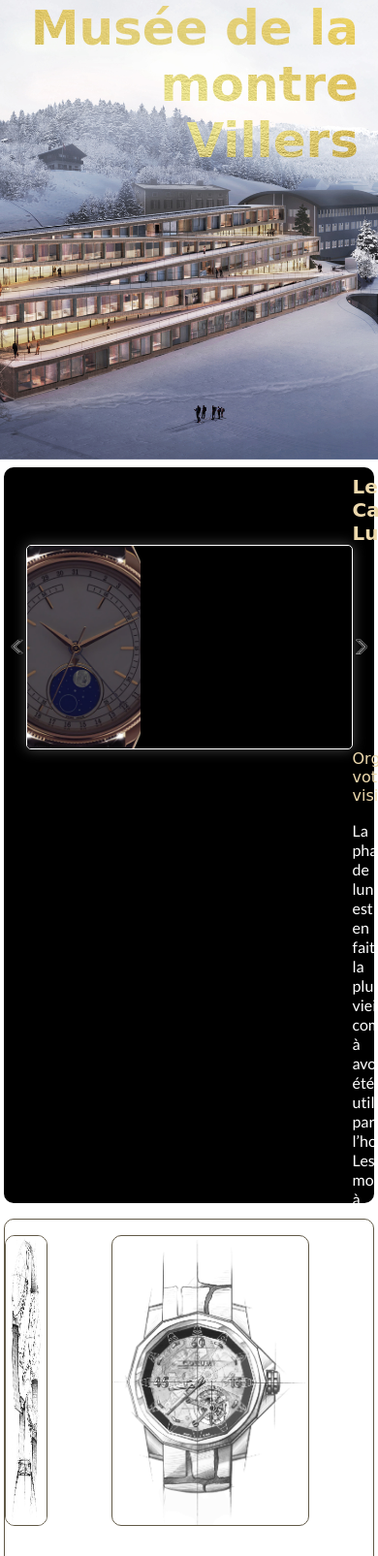
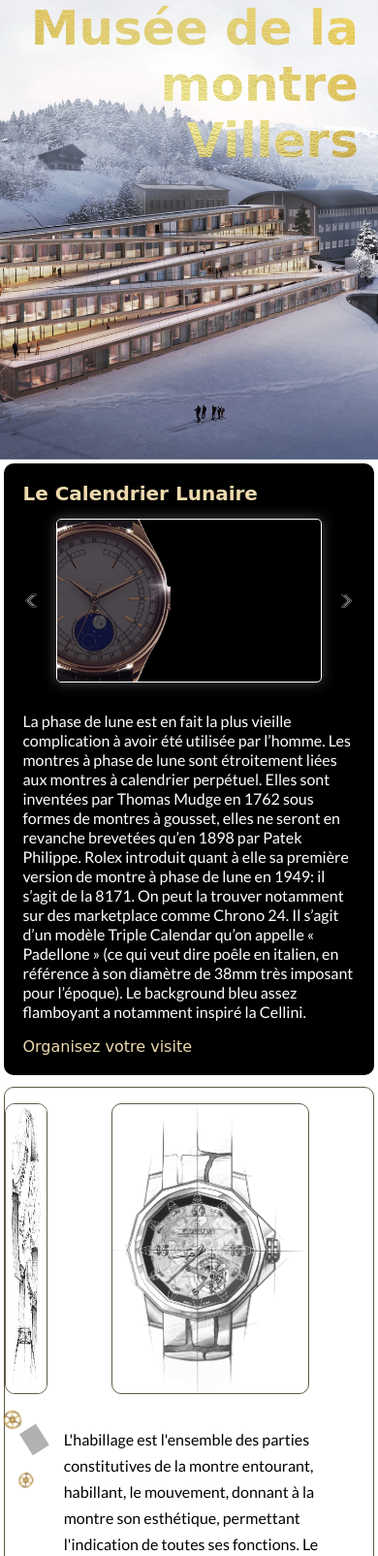
Before and after one commit to Babsybis/watch_museum_website, a PHP site: page / in a window 390 px wide; the page is wider, and only the part inside the window is pictured. Shown: the part 71-1676 px from the top of that part at 97% size. Run offline with PHP 8.4, Linux system fonts and the light colour scheme; some web fonts are replaced; grey boxes are pictures that could not be loaded.

Commit message:
diapo responsive

```diff
--- a/style.css
+++ b/style.css
@@ -731,51 +731,52 @@
      /* *********DIAPO*********** */
      #pagecontent{
         display: grid;
-        grid-template-columns: 5% 0.7fr 0.8fr 5% 5%;
-        grid-template-rows: 1.5fr .5fr;
-        height: 90vh;
-        margin: 2% 1%;
+        grid-template-columns: 5% 5% auto 5% 5%;
+        padding: 5%;
+
     }
 
      #pagecontent h2 {
+        grid-area: 1 / 1 / 2 / 6;
         font-size: 1.25rem;
-        grid-row: unset;
 
     }
 
     #pagecontent p{
         line-height: 1.25rem;
-        grid-row: unset;
         font-size: 1rem;
+        grid-area: 3 / 1 / 4 / 6;
     }
 
     #pagecontent a{
         font-size: 1rem;
-        padding-bottom: unset;
+        grid-area: 4 / 1 / 5 / 6;
     }
 
     .carrousel{
-        height: 25vh;
-        grid-row: 2/3;
-        grid-column: 2/5;
+        height: 20vh;
+        grid-area: 2 / 3 / 3 / 4;
+        margin: 5% 0;
+
     }
 
     .photo{
-        height: 65%;
+        height: 50%;
         background-size: cover;
     }
 
 
     #g{
         width: 100%;
+        grid-area: 2 / 1 / 3 / 2;
     }
 
     #d{
-        grid-column: 5/6;
+        grid-area: 2 / 5 / 3 / 6;
         width: 100%;
     }
 
-    #une{
+    /* #une{
         width: 50%;
         top: 45%;
     }
@@ -790,7 +791,7 @@
         top: 55%;
         left: 45%;
 
-    }
+    } */
 
     /* *************************SECTION CROQUIS****************************** */
     .contain {
```
